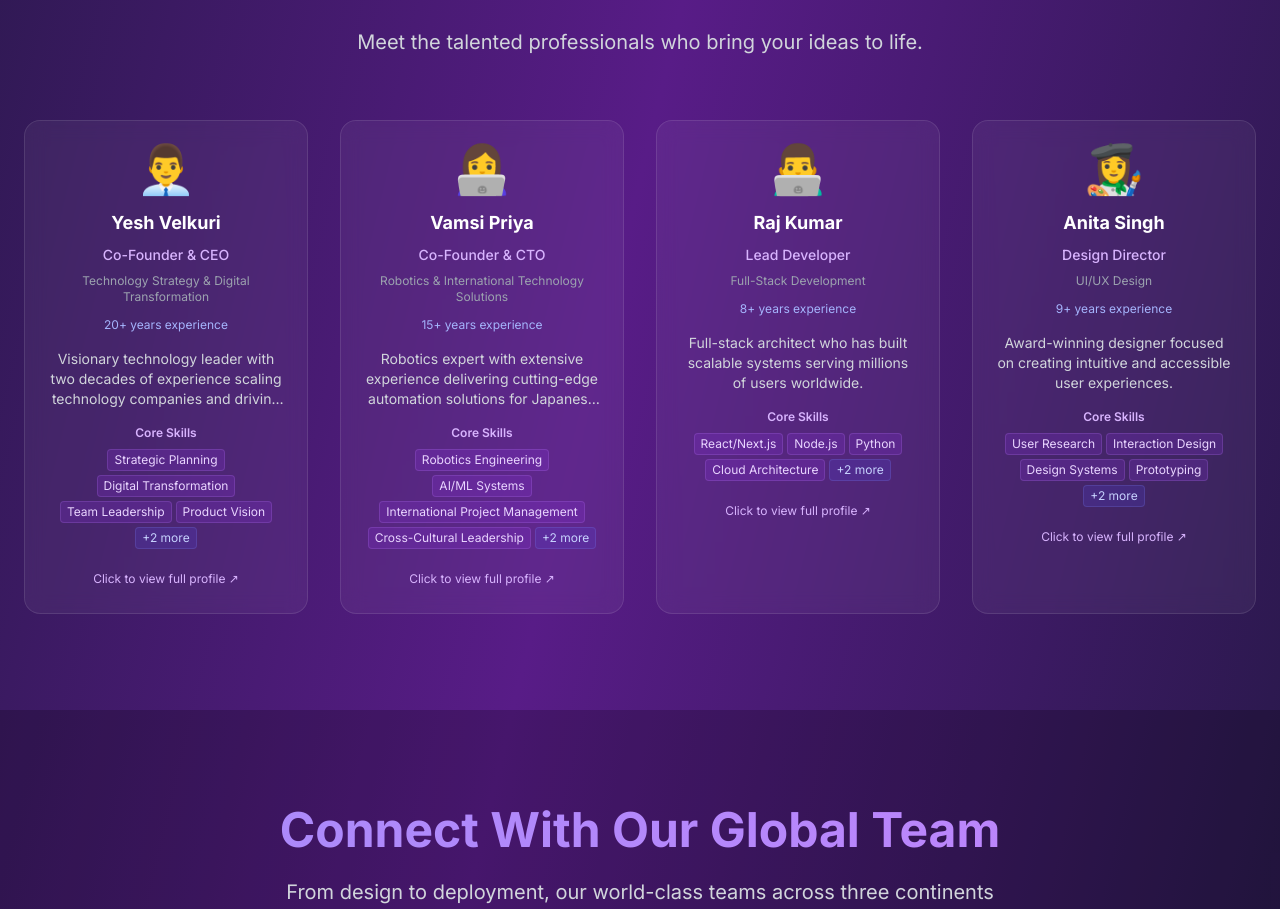
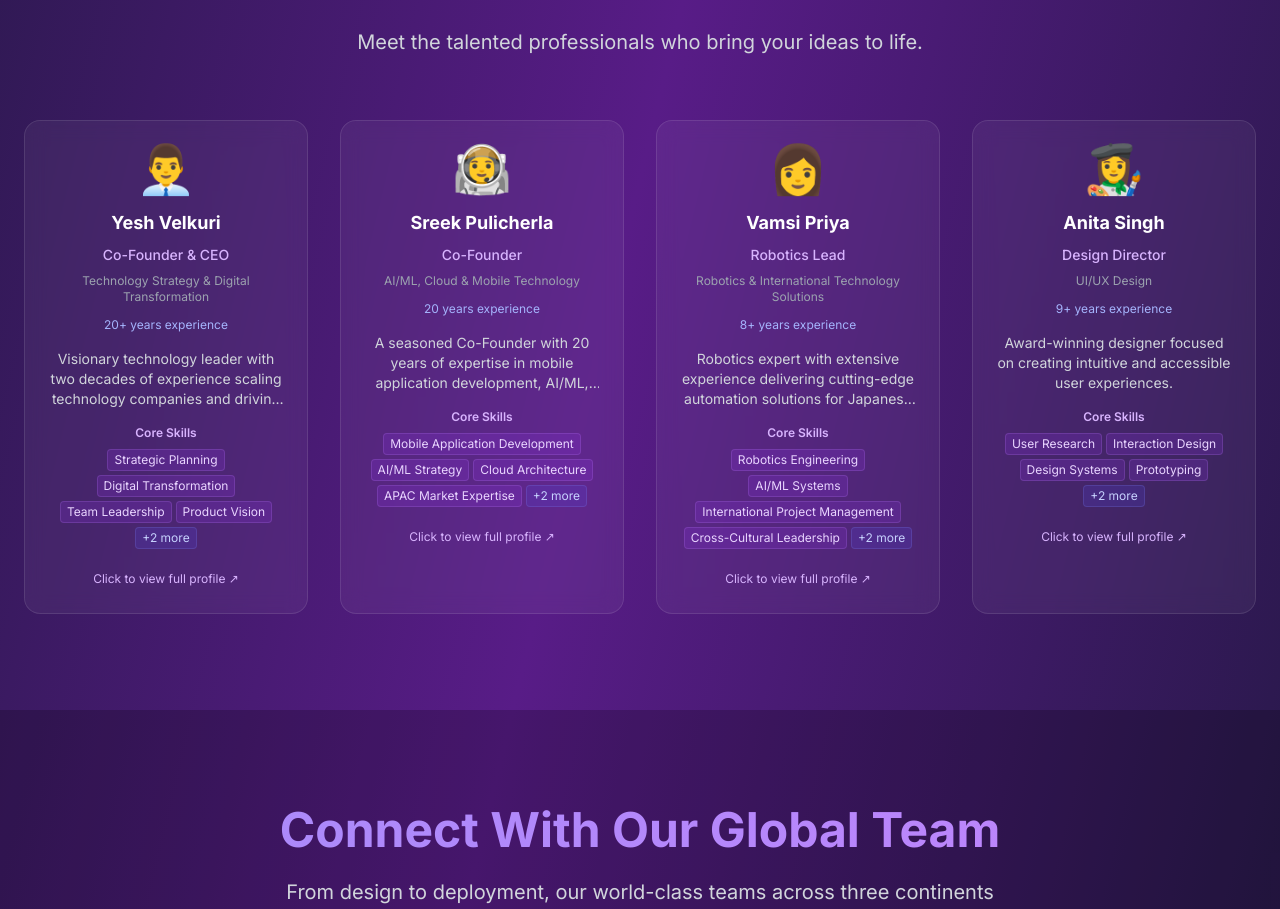
Before and after one commit to yvelkuri-stu/ITSv3, a Next.js app: page / in a window 1280 px wide. Shown: the part 2488-3397 px from the top of the page. Built offline with nearby package versions, Linux system fonts and the light colour scheme.

Commit message:
tweaked the team

```diff
--- a/src/app/page.tsx
+++ b/src/app/page.tsx
@@ -166,8 +166,7 @@ const HeroSection = ({ userInteractions, onInteraction }: { userInteractions: nu
     className?: string;
   }) => (
     <button
-      className={`group relative overflow-hidden px-4 sm:px-8 py-3 sm:py-4 rounded-full font-semibold transition-all duration-300 transform hover:scale-105 hover:shadow-2xl text-sm sm:text-base ${
-        variant === "primary"
+      className={`group relative overflow-hidden px-4 sm:px-8 py-3 sm:py-4 rounded-full font-semibold transition-all duration-300 transform hover:scale-105 hover:shadow-2xl text-sm sm:text-base ${variant === "primary"
           ? "bg-gradient-to-r from-indigo-600 to-purple-600 text-white hover:from-indigo-700 hover:to-purple-700"
           : "bg-white/10 backdrop-blur-sm text-white border border-white/20 hover:bg-white/20"
         } ${className}`}
@@ -338,8 +337,7 @@ const ServicesSection = () => {
         <div className="grid grid-cols-1 lg:grid-cols-2 gap-6 sm:gap-8">
           {services.map((service, index) => (
             <div key={index} className="group">
-              <div className={`glass rounded-2xl hover:border-purple-400/30 transition-all duration-700 hover-lift ${
-                expandedService === index ? 'border-purple-400/50 bg-white/10' : ''
+              <div className={`glass rounded-2xl hover:border-purple-400/30 transition-all duration-700 hover-lift ${expandedService === index ? 'border-purple-400/50 bg-white/10' : ''
                 }`}>
                 <div
                   className="p-6 sm:p-8 cursor-pointer"
@@ -514,11 +512,34 @@ const TeamSection = () => {
       specialties: "Enterprise digital transformation, startup scaling, technology strategy, and organizational leadership."
     },
     {
+      name: "Sreek Pulicherla",
+      role: "Co-Founder",
+      specialty: "AI/ML, Cloud & Mobile Technology",
+      avatar: "👨‍🚀",
+      experience: "20 years",
+      bio: "A seasoned Co-Founder with 20 years of expertise in mobile application development, AI/ML, and cloud technologies. Sreek has a proven track record of handling Fortune 500 clientele in the APAC region.",
+      education: "Masters in AI & Machine Learning, Bachelors in Technology",
+      previousProjects: [
+        "Led mobile application strategy for Fortune 500 clients in the APAC region",
+        "Architected scalable, multi-cloud environments for enterprise applications",
+        "Pioneered the integration of AI/ML models into commercial mobile platforms",
+        "Managed relationships and technical delivery for key international accounts"
+      ],
+      skills: ["Mobile Application Development", "AI/ML Strategy", "Cloud Architecture", "APAC Market Expertise", "Enterprise Client Management", "Product Scalability"],
+      achievements: [
+        "Secured multi-year contracts with top-tier APAC companies",
+        "Recognized for innovation in cloud and mobile integration",
+        "Grew regional division's revenue by 200%",
+        "Keynote speaker at major APAC tech conferences"
+      ],
+      specialties: "Mobile application development, AI/ML solutions, cloud technology, and enterprise client management in the APAC region."
+    },
+    {
       name: "Vamsi Priya",
-      role: "Co-Founder & CTO",
+      role: "Robotics Lead",
       specialty: "Robotics & International Technology Solutions",
-      avatar: "👩‍💻",
-      experience: "15+ years",
+      avatar: "👩‍",
+      experience: "8+ years",
       bio: "Robotics expert with extensive experience delivering cutting-edge automation solutions for Japanese enterprise clients.",
       education: "Bachelors in Computer Science, Specialized in Robotics Engineering",
       previousProjects: [
@@ -535,29 +556,6 @@ const TeamSection = () => {
         "Expert in international technology consulting"
       ],
       specialties: "Robotics automation, international project delivery, Japanese market expertise, and AI-powered manufacturing solutions."
-    },
-    {
-      name: "Raj Kumar",
-      role: "Lead Developer",
-      specialty: "Full-Stack Development",
-      avatar: "👨‍💻",
-      experience: "8+ years",
-      bio: "Full-stack architect who has built scalable systems serving millions of users worldwide.",
-      education: "MS Software Engineering, BS Computer Science",
-      previousProjects: [
-        "Built scalable e-commerce platform (10M+ users)",
-        "Developed real-time trading systems",
-        "Created award-winning mobile apps",
-        "Led microservices architecture implementations"
-      ],
-      skills: ["React/Next.js", "Node.js", "Python", "Cloud Architecture", "Microservices", "DevOps"],
-      achievements: [
-        "GitHub top contributor",
-        "Built systems handling 1B+ requests/day",
-        "Open source maintainer",
-        "Technical architecture expert"
-      ],
-      specialties: "Scalable web applications, cloud architecture, and high-performance systems."
     },
         {
       name: "Anita Singh",
@@ -677,14 +675,12 @@ const TeamSection = () => {
       {/* Team Member Modal */}
       {isModalOpen && selectedMember && (
         <div
-          className={`fixed inset-0 bg-black/80 backdrop-blur-sm z-50 flex items-center justify-center p-4 transition-all duration-300 ${
-            modalAnimation === 'visible' ? 'opacity-100' : 'opacity-0'
+          className={`fixed inset-0 bg-black/80 backdrop-blur-sm z-50 flex items-center justify-center p-4 transition-all duration-300 ${modalAnimation === 'visible' ? 'opacity-100' : 'opacity-0'
             }`}
           onClick={closeMemberModal}
         >
           <div
-            className={`bg-gradient-to-br from-slate-800 to-purple-900 rounded-2xl p-4 sm:p-6 lg:p-8 max-w-4xl w-full max-h-[90vh] overflow-y-auto border border-purple-400/30 transition-all duration-500 transform ${
-              modalAnimation === 'visible'
+            className={`bg-gradient-to-br from-slate-800 to-purple-900 rounded-2xl p-4 sm:p-6 lg:p-8 max-w-4xl w-full max-h-[90vh] overflow-y-auto border border-purple-400/30 transition-all duration-500 transform ${modalAnimation === 'visible'
                 ? 'scale-100 rotate-0 translate-y-0'
                 : modalAnimation === 'entering'
                   ? 'scale-75 rotate-12 translate-y-8'
@@ -958,8 +954,7 @@ const ContactSection = ({ onInteraction }: { onInteraction: () => void }) => {
           return (
             <div
               key={index}
-              className={`text-center p-4 rounded-xl transition-all duration-300 cursor-pointer ${
-                selectedOffice === index
+              className={`text-center p-4 rounded-xl transition-all duration-300 cursor-pointer ${selectedOffice === index
                   ? `bg-gradient-to-r ${office.gradient} bg-opacity-20 border border-white/30`
                   : 'bg-white/5 border border-white/10 hover:bg-white/10'
                 }`}
@@ -968,8 +963,7 @@ const ContactSection = ({ onInteraction }: { onInteraction: () => void }) => {
               <div className="text-2xl mb-2">{office.icon}</div>
               <div className="text-sm font-semibold">{office.city}</div>
               <div className="text-xs text-gray-300">{localTime} {office.timezone}</div>
-              <div className={`w-2 h-2 rounded-full mx-auto mt-2 ${
-                selectedOffice === index ? 'bg-green-400 animate-pulse' : 'bg-gray-500'
+              <div className={`w-2 h-2 rounded-full mx-auto mt-2 ${selectedOffice === index ? 'bg-green-400 animate-pulse' : 'bg-gray-500'
                 }`}></div>
             </div>
           );
@@ -992,10 +986,10 @@ const ContactSection = ({ onInteraction }: { onInteraction: () => void }) => {
             <linearGradient id="apac-gradient"><stop stopColor="#10b981" /><stop offset="1" stopColor="#14b8a6" /></linearGradient>
 
             <filter id="glow">
-              <feGaussianBlur stdDeviation="3" result="coloredBlur"/>
+              <feGaussianBlur stdDeviation="3" result="coloredBlur" />
               <feMerge>
-                <feMergeNode in="coloredBlur"/>
-                <feMergeNode in="SourceGraphic"/>
+                <feMergeNode in="coloredBlur" />
+                <feMergeNode in="SourceGraphic" />
               </feMerge>
             </filter>
           </defs>
@@ -1086,8 +1080,7 @@ const ContactSection = ({ onInteraction }: { onInteraction: () => void }) => {
             {offices.map((office, index) => (
               <div
                 key={index}
-                className={`glass rounded-xl p-6 cursor-pointer transition-all duration-500 hover-lift ${
-                  selectedOffice === index ? 'border-purple-400/50 bg-white/10' : ''
+                className={`glass rounded-xl p-6 cursor-pointer transition-all duration-500 hover-lift ${selectedOffice === index ? 'border-purple-400/50 bg-white/10' : ''
                   }`}
                 onClick={() => setSelectedOffice(index)}
               >
@@ -1212,8 +1205,7 @@ const ContactSection = ({ onInteraction }: { onInteraction: () => void }) => {
                 <button
                   type="submit"
                   disabled={isSubmitting}
-                  className={`w-full group relative overflow-hidden px-8 py-4 rounded-xl font-semibold transition-all duration-300 transform hover:scale-105 ${
-                    isSubmitting
+                  className={`w-full group relative overflow-hidden px-8 py-4 rounded-xl font-semibold transition-all duration-300 transform hover:scale-105 ${isSubmitting
                       ? 'bg-gray-600 cursor-not-allowed'
                       : 'bg-gradient-to-r from-indigo-600 to-purple-600 text-white hover:from-indigo-700 hover:to-purple-700 hover:shadow-2xl'
                     }`}
```
Lines whose indentation alone changed are shown as unchanged.
